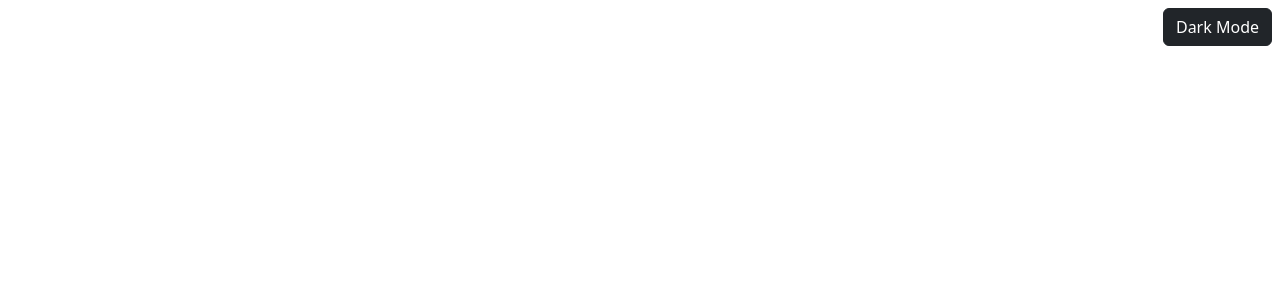
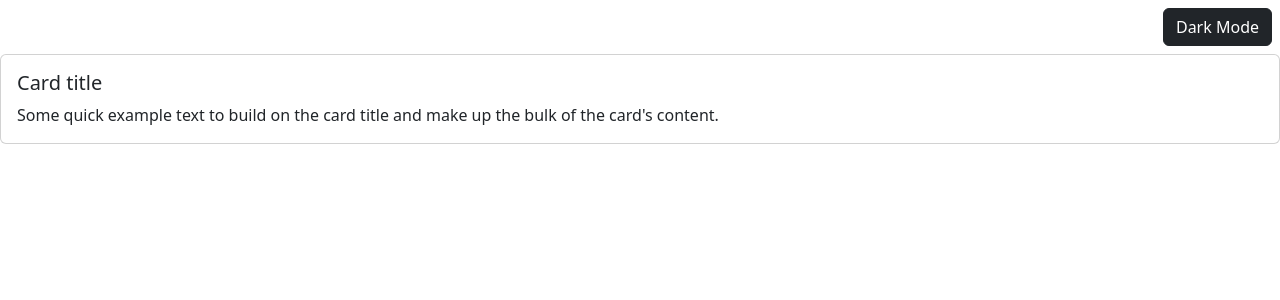
Before and after one commit to Mohamed-Nasr7/posts-darkmode, a React (Create React App) app: page /post in a window 1280 px wide. Shown: the top 300 px of the page. Built offline with nearby package versions, Linux system fonts and the light colour scheme.

Commit message:
Add a bootstrap card element with title and body

```diff
--- a/src/components/PostComments.tsx
+++ b/src/components/PostComments.tsx
@@ -5,7 +5,19 @@
   const post = useSelector((state: any) => state);
   console.log(post);
 
-  return <div></div>;
+  return (
+    <div>
+      <div className='card'>
+        <div className='card-body'>
+          <h5 className='card-title'>Card title</h5>
+          <p className='card-text'>
+            Some quick example text to build on the card title and make up the
+            bulk of the card's content.
+          </p>
+        </div>
+      </div>
+    </div>
+  );
 };
 
 export default PostComments;
```
